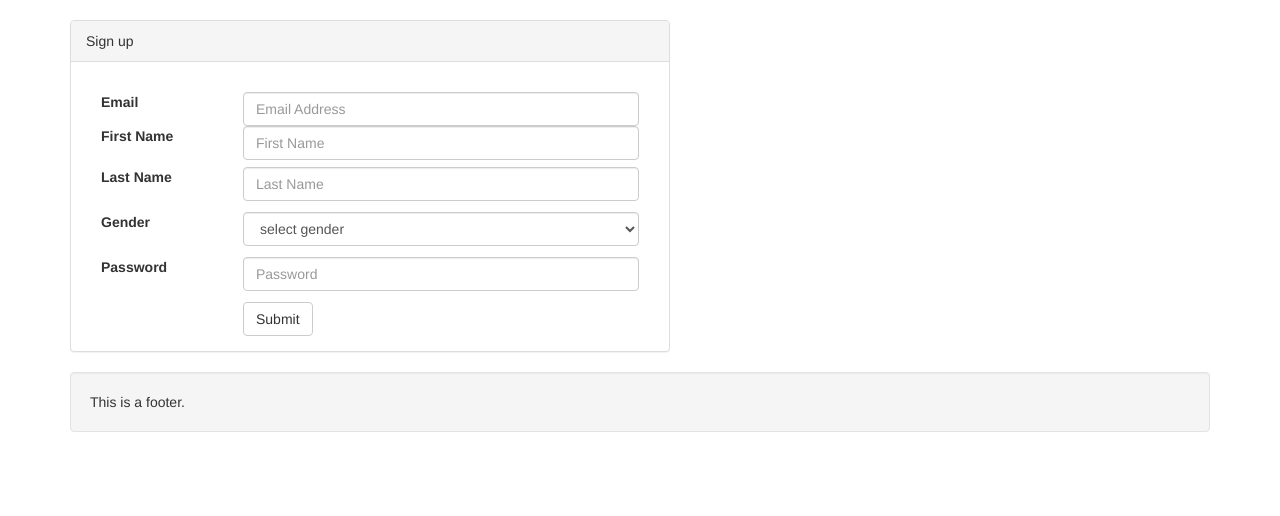
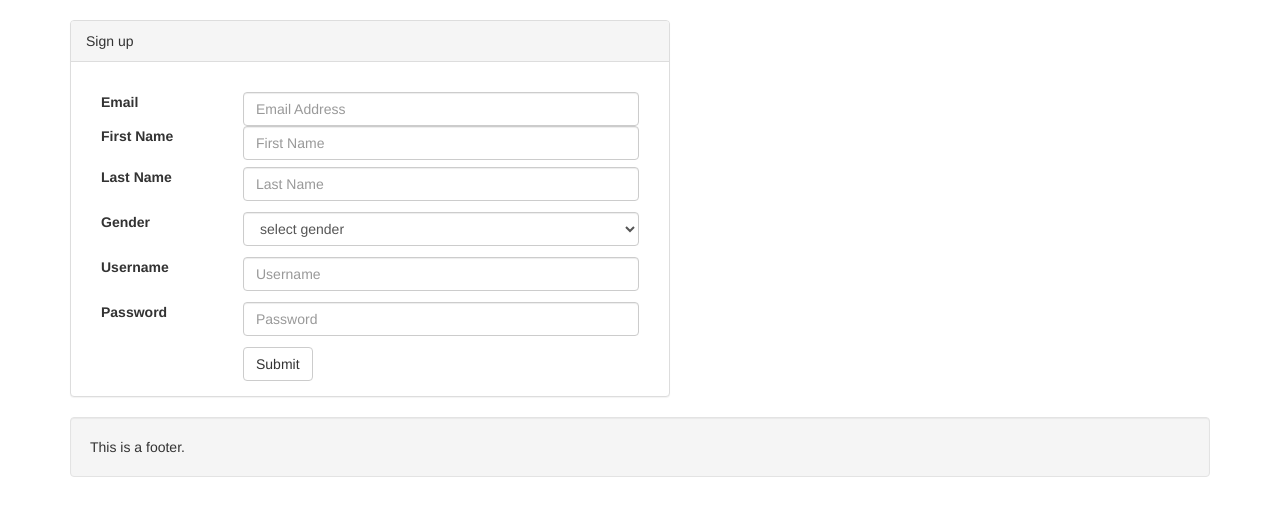
Before and after one commit to alokbabu/college-alumni, a PHP site: page /sign-up.php in a window 1280 px wide. Shown: the part 52-568 px from the top of the page. Run offline with PHP 8.4, Linux system fonts and the light colour scheme.

Commit message:
changes required

```diff
--- a/sign-up-process.php
+++ b/sign-up-process.php
@@ -2,10 +2,9 @@
 
 include_once('lib/SignUp.php');
 
-$signup = new SignUp();
+$signup = new SignUp($_POST["email"], $_POST["firstname"], $_POST["lastname"], $_POST["gender"], $_POST["username"], $_POST["password"]);
 
-$signup->username = $_POST["username"];
-
+var_dump($signup);
 
 
 ?>
--- a/sign-up.php
+++ b/sign-up.php
@@ -37,7 +37,7 @@ $contact = "";
 		            <div class="form-group break-tp-sm">
 		                <label for="gender" class="col-md-3 control-label">Gender</label>
 		                <div class="col-md-9">
-		                    <select class="form-control">
+		                    <select class="form-control" name="gender">
 		                    	<option value="-1">select gender</option>
 		                    	<option value="2">Male</option>
 		                    	<option value="3">Female</option>
@@ -45,13 +45,19 @@ $contact = "";
 		            </div>
 		            </div>
 		            <div class="form-group break-tp-sm">
-		                <label for="password" class="col-md-3 control-label">Password</label>
+		                <label for="username" class="col-md-3 control-label">Username</label>
 		                <div class="col-md-9">
-		                    <input type="password" class="form-control" name="passwd" placeholder="Password">
+		                    <input type="text" class="form-control" name="username" placeholder="Username">
 		                </div>
 		            </div>
 		            <div class="form-group break-tp-sm">
-		                <label for="password" class="col-md-3 control-label"></label>
+		                <label for="password" class="col-md-3 control-label">Password</label>
+		                <div class="col-md-9">
+		                    <input type="password" class="form-control" name="password" placeholder="Password">
+		                </div>
+		            </div>
+		            <div class="form-group break-tp-sm">
+		                <label for="submit" class="col-md-3 control-label"></label>
 		                <div class="col-md-9">
 		                    <input type="submit" class="btn btn-default" >
 		                </div>
```
Also changed, not shown: lib/SignUp.php (+8 -4 lines).
